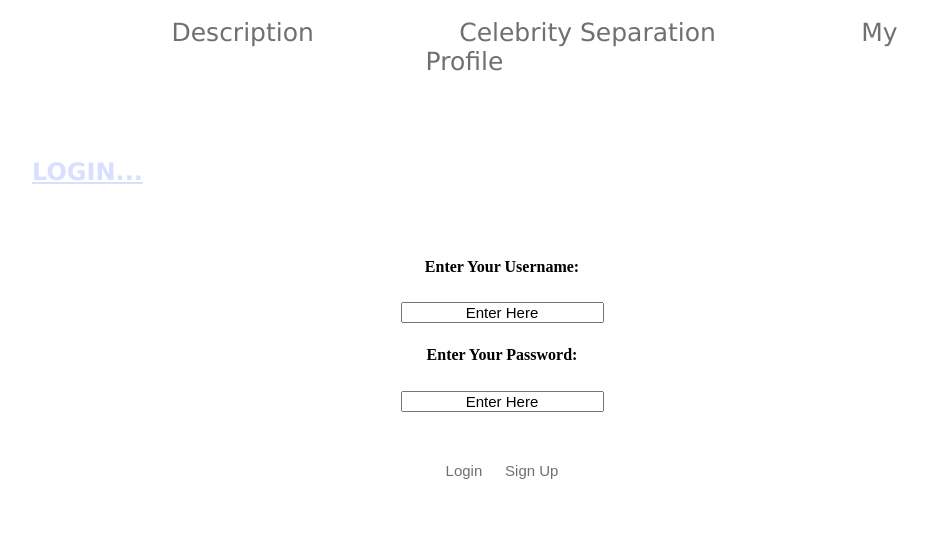
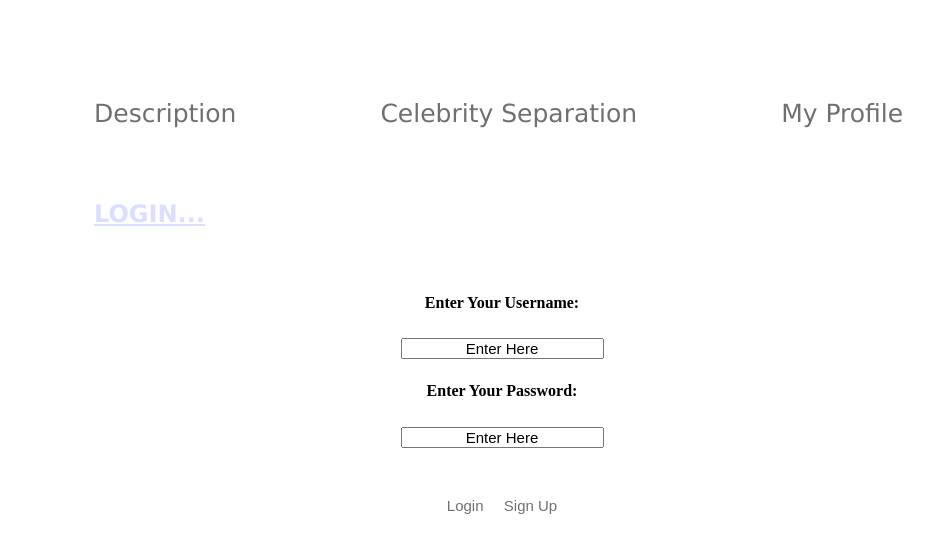
Before and after one commit to zozie97/Project2-201, a plain HTML site: page 201Project2/login.html in a window 1280 px wide. Shown: the part 529-1082 px from the top of the page, without its empty margins (138-1071 px from the left). Drawn offline with Linux system fonts and the light colour scheme.

Commit message:
fixing nav

```diff
--- a/201Project2/style.css
+++ b/201Project2/style.css
@@ -36,16 +36,18 @@
     		background-color: white;
    		    width: auto;
     		height: auto;
-    		margin-right: 5px;
-    		text-align:center;
-    		padding: 10px;
+    		/*margin-right: 1%;
+    		margin-left: 1%;*/
+    		text-align: center;
+    		padding-top: 2%;
+
 
 		}
 		#column2 {
     		height: auto;
     		width: auto;
     		background-color: white;
-    		padding: 10px;
+    		padding: 7.5%;
 
 		}
 		#column3 {
@@ -100,6 +102,9 @@
 
 		li {
 			display: inline;
+			float: left;
+			width: auto;
+			height: auto;
 			font-size: 25px;
 			margin: 7.5%;
 			text-decoration: none;
```
